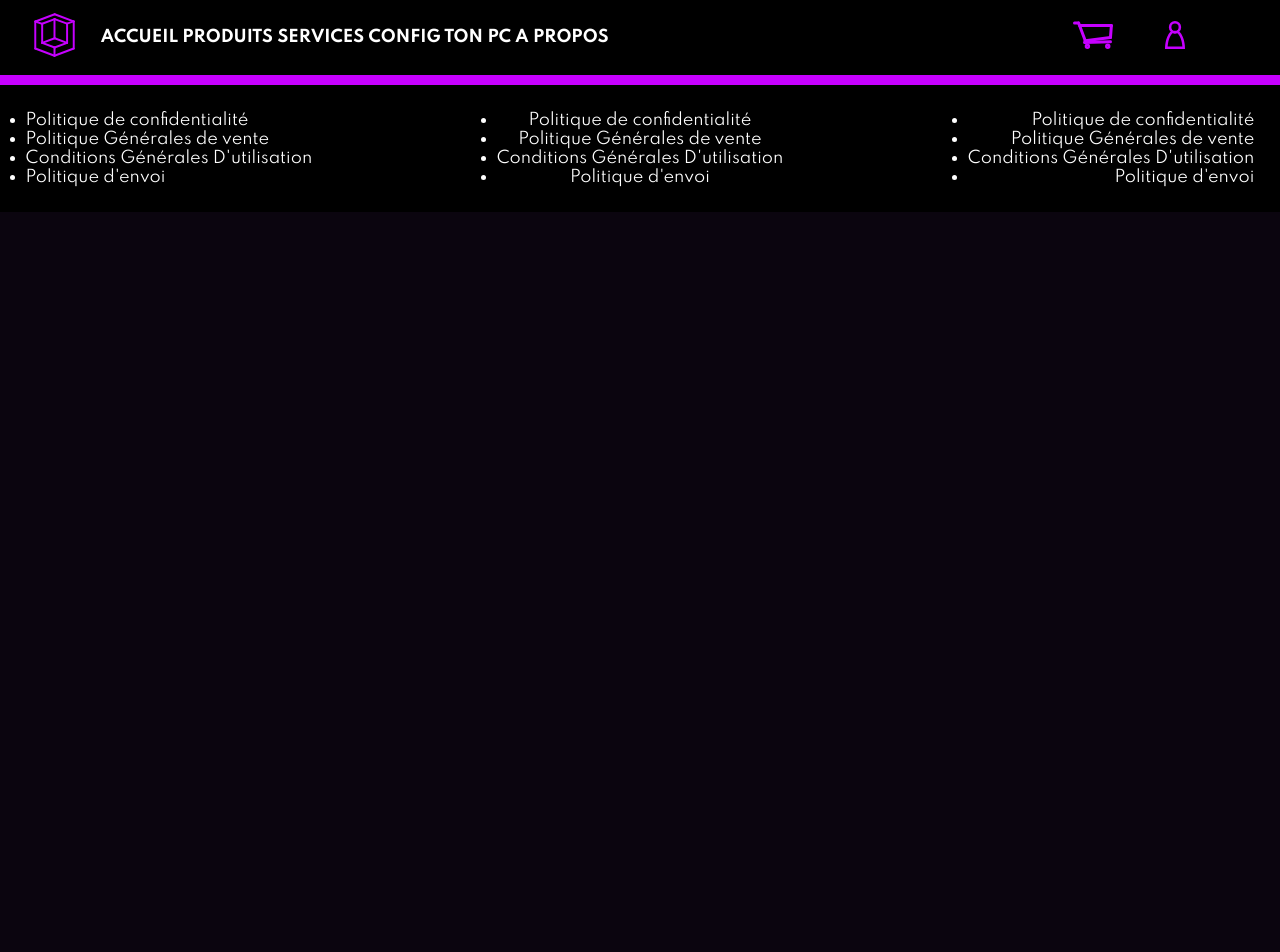
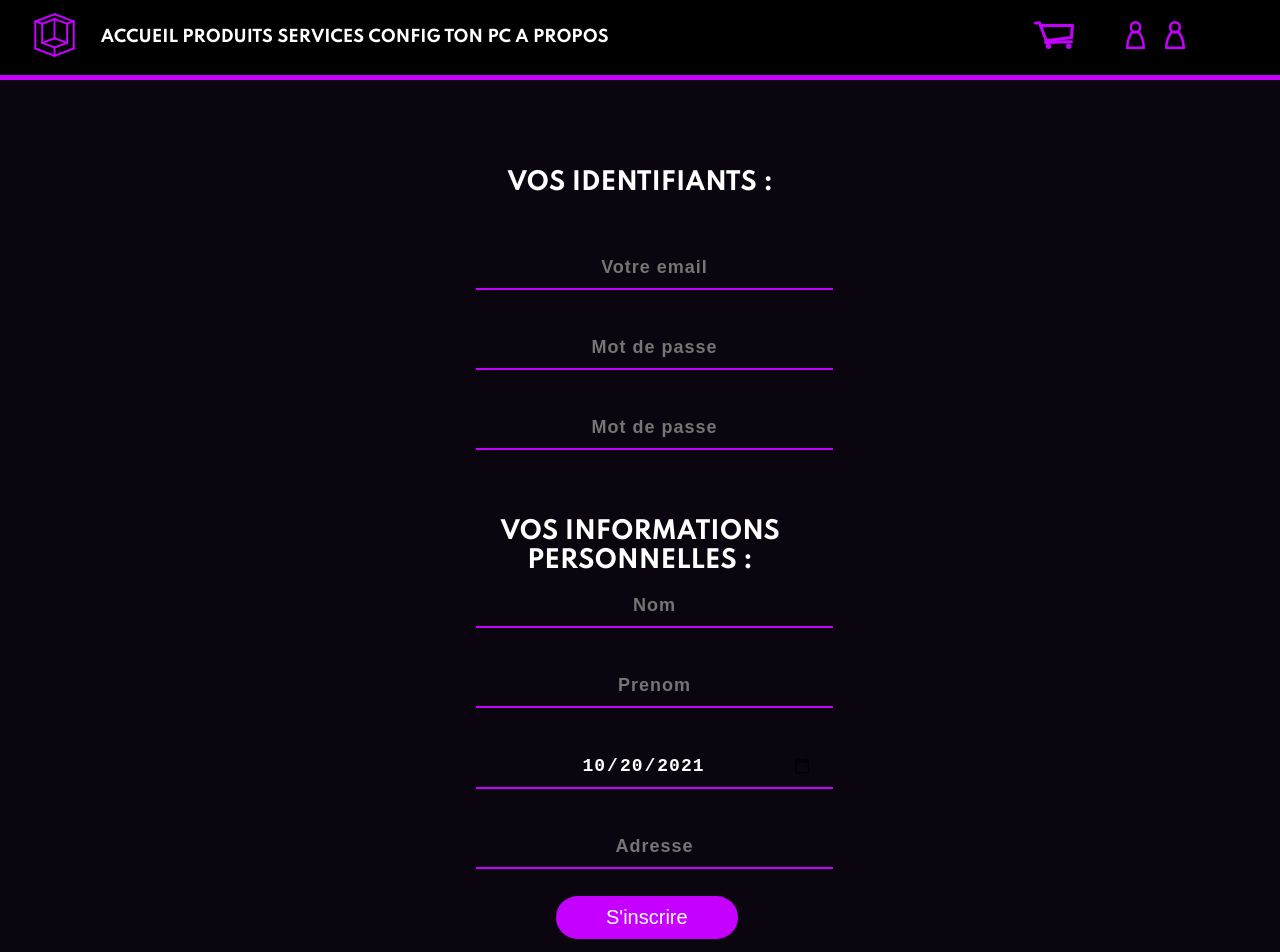
Before and after one commit to loicmagny/projet-react, a React (Create React App) app: page /signup in a window 1280 px wide. Shown: the top 952 px of the page. Before the commit the page ends 800 px from the top, so only its background shows below. Built offline with nearby package versions, Linux system fonts and the light colour scheme.

Commit message:
css signup et signin

```diff
--- a/src/App.js
+++ b/src/App.js
@@ -5,6 +5,7 @@ import { BrowserRouter as Router, Switch, Route } from "react-router-dom";
 import Home from "./pages/home.js";
 import About from "./pages/about.js";
 import Contact from "./pages/contact.js";
+import SignUp from "./pages/signup.js";
 import Products from "./pages/products.js";
 import Services from "./pages/services.js";
 import Config from "./pages/config.js";
@@ -26,6 +27,7 @@ export default function App(props) {
 						<Route path="/config" exact component={Config} />
 						<Route path="/about" exact component={About} />
 						<Route path="/contact" exact component={Contact} />
+						<Route path="/signup" exact component={SignUp} />
 						<Route
 							path="/products/:slug"
 							exact
--- a/src/assets/css/main.scss
+++ b/src/assets/css/main.scss
@@ -7,6 +7,7 @@
 @import "config";
 @import "home";
 @import "signin";
+@import "signup";
 @import "peripherique";
 @import "./component/alerte";
 @import "./component/card";
--- a/src/assets/css/signin.scss
+++ b/src/assets/css/signin.scss
@@ -1,13 +1,12 @@
 .signin {
     width: 420px;
-    margin: 7em auto;
+    margin: 3em auto;
     border-radius: 1.5em;
 
     &__title {
         padding-top: 40px;
         color: $textcolor;
-        font-weight: bold;
-        font-size: 23px;
+        font-size: 24px;
         text-align: center;
     }
 
@@ -15,17 +14,17 @@
         padding-top: 40px;
 
         &__input {
-            width: 76%;
+            width: 85%;
             color: $secondarybg;
             font-weight: 700;
             font-size: 14px;
             letter-spacing: 1px;
             background: $secondarybg;
             padding: 10px 20px;
+            padding-top: 20px;
             border: none;
             outline: none;
             box-sizing: border-box;
-            border: 2px solid rgba(0, 0, 0, 0.02);
             margin-bottom: 50px;
             margin-left: 46px;
             text-align: center;
@@ -34,8 +33,8 @@
             z-index: 1;
             background-color: transparent;
             border-bottom: 2px solid $maincolor;
-             font-size: 1.125rem;
-             color: $textcolor;
+            font-size: 1rem;
+            color: $textcolor;
 
         }
     }
@@ -46,13 +45,12 @@
         color: #fff;
         background: $maincolor;
         border: 0;
-        padding-left: 40px;
+        padding-left: 50px;
         padding-right: 40px;
         padding-bottom: 10px;
         padding-top: 10px;
-        margin-left: 33%;
-        font-size: 13px;
-        box-shadow: 0 0 20px 1px rgba(0, 0, 0, 0.04);
+        margin-left: 25%;
+        font-size: 20px;
     }
 
     &__forgot {
@@ -63,4 +61,18 @@
 
     }
 
+    &__createaccount {
+        margin-top: 30px;
+        border-radius: 5em;
+        color: #fff;
+        background: $maincolor;
+        border: 0;
+        padding-left: 50px;
+        padding-right: 50px;
+        padding-bottom: 10px;
+        padding-top: 10px;
+        margin-left: 17%;
+        font-size: 20px;
+    }
+
 }
--- /dev/null
+++ b/src/assets/css/signup.scss
@@ -0,0 +1,54 @@
+.signup {
+    width: 420px;
+    margin: 3em auto;
+    border-radius: 1.5em;
+
+
+    &__title {
+        padding-top: 40px;
+        color: $textcolor;
+        font-size: 24px;
+        text-align: center;
+    }
+
+    &__form {
+        padding-top: 40px;
+
+        &__input {
+            width: 85%;
+            color: $secondarybg;
+            font-weight: 700;
+            font-size: 14px;
+            letter-spacing: 1px;
+            background: $secondarybg;
+            padding: 10px 20px;
+            padding-top: 20px;
+            outline: none;
+            box-sizing: border-box;
+            margin-left: 46px;
+            text-align: center;
+            margin-bottom: 27px;
+            border: 0;
+            z-index: 1;
+            background-color: transparent;
+            border-bottom: 2px solid $maincolor;
+            font-size: 1.125rem;
+            color: $textcolor;
+
+        }
+
+        &__submit {
+            border-radius: 5em;
+            color: $textcolor;
+            background: $maincolor;
+            border: 0;
+            padding-left: 50px;
+            padding-right: 50px;
+            padding-bottom: 10px;
+            padding-top: 10px;
+            margin-left: 30%;
+            font-size: 20px;
+        }
+    }
+
+}
--- a/src/components/header.js
+++ b/src/components/header.js
@@ -50,6 +50,11 @@ export default function Header(props) {
 								<img src={account} alt="" className="navbar__list__logo__second"/>
 							</Link>
 						</li>
+						<li>
+							<Link to={"/signup"} className="nav__link">
+								<img src={account} alt="" className="navbar__list__logo__second"/>
+							</Link>
+						</li>
 					</ul>
 				</nav>
 				</header>
--- a/src/pages/signin.js
+++ b/src/pages/signin.js
@@ -3,8 +3,10 @@ import React from "react";
 export default function SignIn() {
 	return (
 		<div className="signin">
-			<h2 className="signin__title">DEJA CLIENT ?</h2>
+			<h1 className="signin__title">DÉJÀ CLIENT ?</h1>
 			<form className="signin__form" action="" method="POST">
+				<div>
+				<label for="email"></label>
 				<input
 					className="signin__form__input"
 					type="email"
@@ -13,7 +15,9 @@ export default function SignIn() {
 					placeholder="Votre email"
 					required
 				/>
-
+                </div>
+				<div>
+				<label for="password"></label>
 				<input
 					className="signin__form__input"
 					type="password"
@@ -22,9 +26,13 @@ export default function SignIn() {
 					placeholder="Votre mot de passe"
 					required
 				/>
+				</div>
 				<p className="signin__forgot">Vous avez oublié votre mot de passe ?</p>
-				<button className="signin__submit">S'inscrire</button>
+				<button className="signin__submit">CONNEXION</button>
+
 			</form>
+		<h1 className="signin__title">NOUVEAU CLIENT ?</h1>
+		<button className="signin__createaccount">CRÉE UN COMPTE</button>
 		</div>
 	);
 }
--- a/src/pages/signup.js
+++ b/src/pages/signup.js
@@ -1,7 +1,7 @@
 import React from "react";
 import GetCurrentDate from "../functions/getCurrentDate";
 
-export default function SignIn() {
+export default function SignUp() {
 	// const [firstName, setFirstName] = useState('');
 	// const [firstName, setFirstName] = useState('');
 	// const [firstName, setFirstName] = useState('');
@@ -10,35 +10,47 @@ export default function SignIn() {
 	// const [firstName, setFirstName] = useState('');
 
 	return (
-		<div>
-			<h2>S'inscrire</h2>
-			<form action="" method="POST">
+		<div className="signup">
+			<h1 className="signup__title">VOS IDENTIFIANTS :</h1>
+			<form className="signup__form" action="" method="POST">
 				<div>
-					<label for="firstName">Nom : </label>
-					<input type="firstName" name="firstName" id="firstName" required />
+					<label  for="email"></label>
+					<input className="signup__form__input" type="email" name="email" id="email" placeholder="Votre email" required />
 				</div>
 				<div>
-					<label for="lastName">Prénom: </label>
-					<input type="lastName" name="lastName" id="lastName" required />
+					<label for="password"></label>
+					<input className="signup__form__input" type="password" name="password" id="password" placeholder="Mot de passe" required />
 				</div>
 				<div>
-					<label for="email">Enter your email: </label>
-					<input type="email" name="email" id="email" required />
+					<label for="password"></label>
+					<input className="signup__form__input" type="password" name="password" id="password" placeholder="Mot de passe" required />
+				</div>
+				<h1 className="signin__title">VOS INFORMATIONS PERSONNELLES :</h1>
+				<div>
+					<label for="firstName"></label>
+					<input className="signup__form__input" type="firstName" name="firstName" id="firstName" placeholder="Nom" required />
 				</div>
 				<div>
-					<label for="password">Enter your password: </label>
-					<input type="password" name="password" id="password" required />
+					<label for="lastName"></label>
+					<input className="signup__form__input" type="lastName" name="lastName" id="lastName" placeholder="Prenom" required />
 				</div>
-				<label for="birthdate">Start date:</label>
+
+
+				<label for="birthdate"></label>
 				<input
+				className="signup__form__input"
 					type="date"
 					id="start"
 					name="birthdate"
 					value={`${GetCurrentDate()}`}
 					min="2018-01-01"
 					max="2018-12-31"
-				/>
-				<button>S'inscrire</button>
+
+/>
+                <label for="adresse"></label>
+                <input className="signup__form__input" type="text" id="adresse" type="adress" name="address" placeholder="Adresse"/>
+
+				<button className="signup__form__submit">S'inscrire</button>
 			</form>
 		</div>
 	);
```
